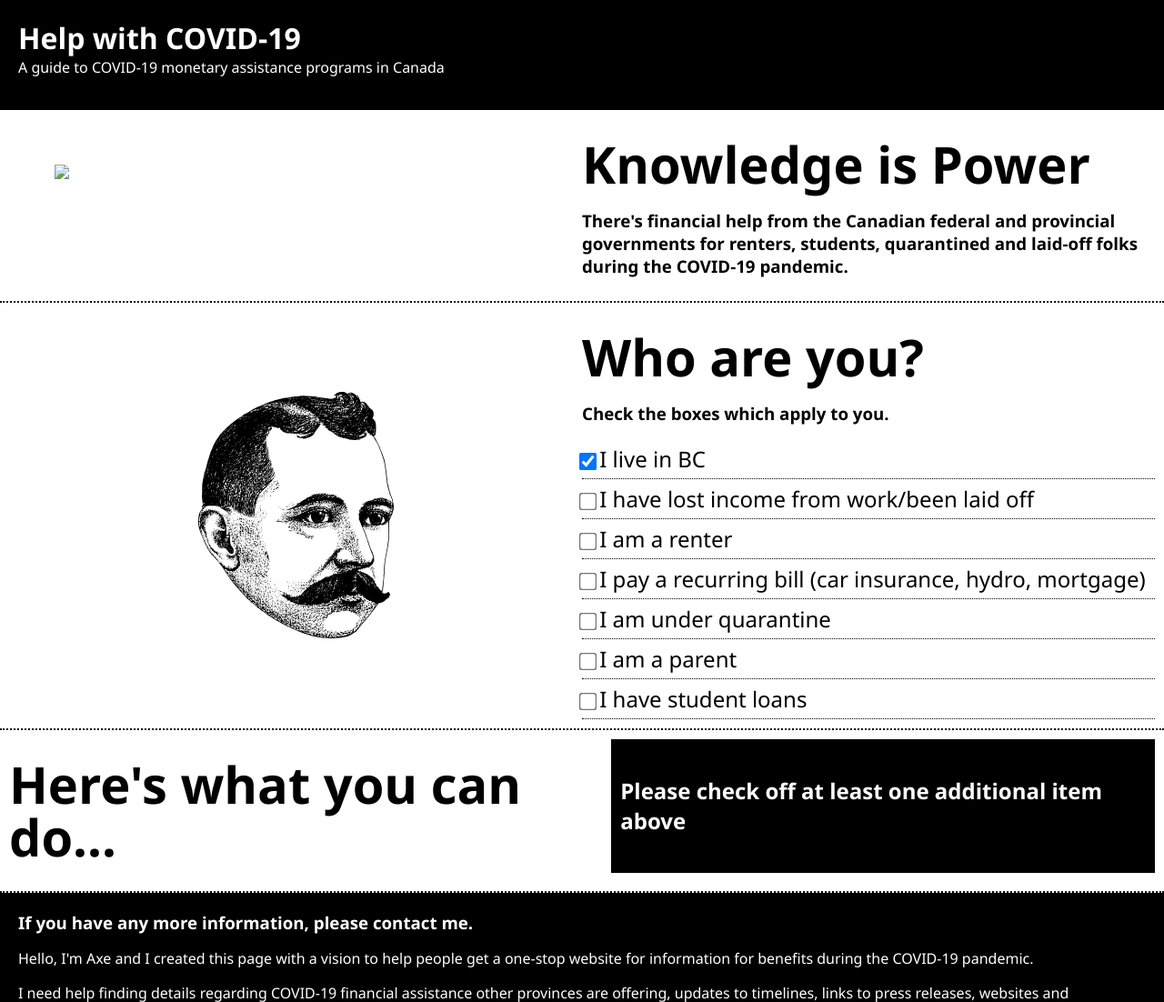
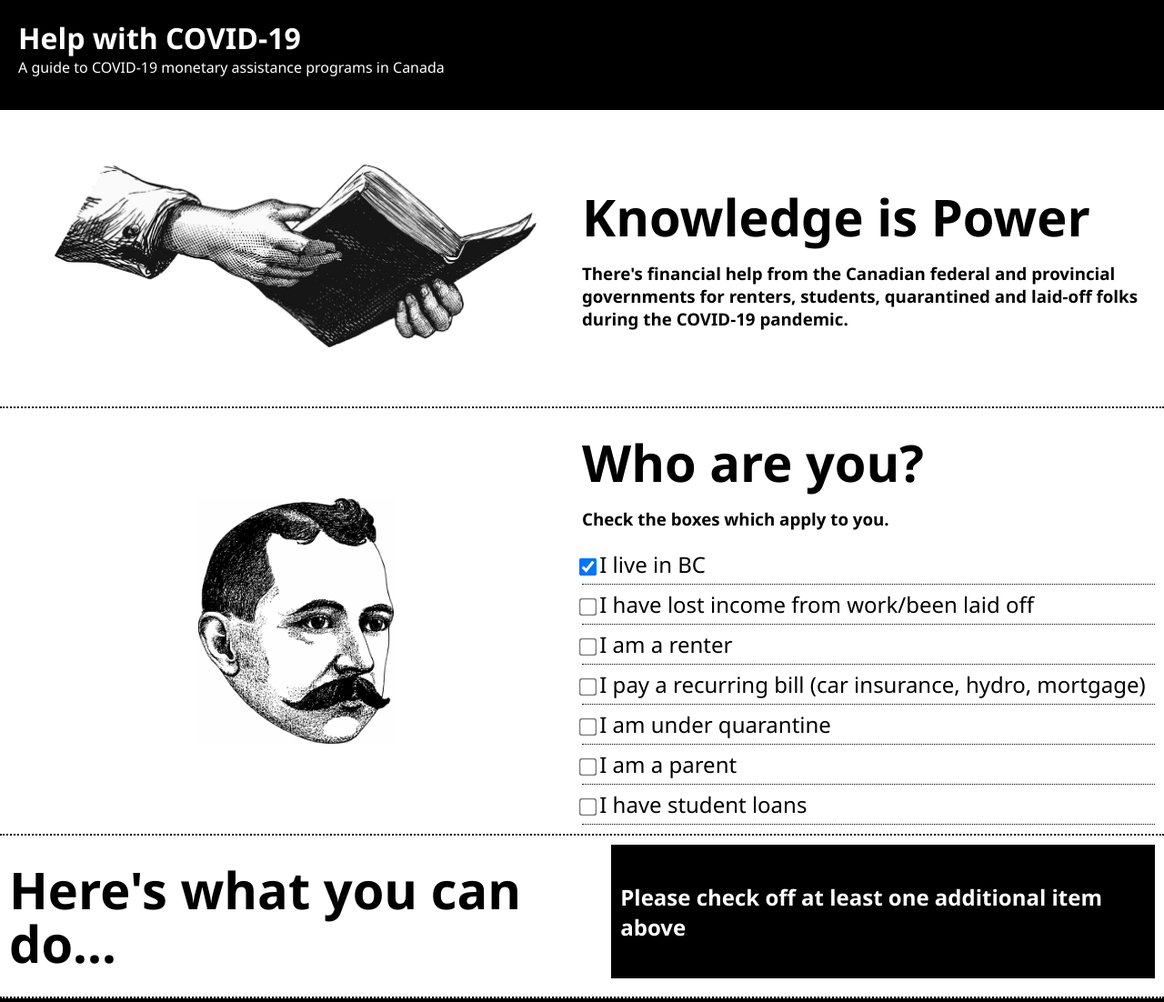
Before and after one commit to xuyunzeng/covid19help, a plain HTML site: page index.html in a window 1280 px wide. Shown: the top 1102 px of the page at 91% size. Drawn offline with Linux system fonts and the light colour scheme.

Commit message:
new images

```diff
--- a/index.html
+++ b/index.html
@@ -6,6 +6,10 @@
 <html class="no-js">
   <!--<![endif]-->
   <head>
+    <meta property="og:title" content="Help with COVID-19">
+<meta property="og:description" content="Financial aid during COVID-19 pandemic in Canada">
+<meta property="og:image" content="http://helpwithcovid19.ca/images/book.jpg">
+<meta property="og:url" content="http://helpwithcovid19.ca">
     <!-- Global site tag (gtag.js) - Google Analytics -->
 <script async src="https://www.googletagmanager.com/gtag/js?id=UA-109844885-3"></script>
 <script>
@@ -36,7 +40,7 @@
     </header>
     <section class="hero">
       <div class="hero-left">
-        <img src="./images/book.svg" />
+        <img src="./images/book.jpg" />
       </div>
       <div class="hero-right">
         <h1 class="slogan">Knowledge is Power</h1>
@@ -49,7 +53,7 @@
     </section>
     <section class="questions">
       <div class="questions-left">
-        <img src="./images/man.svg" />
+        <img src="./images/man.jpg" />
       </div>
       <div class="questions-right">
         <h1 class="slogan">Who are you?</h1>
```
Also changed, not shown: images/book.jpg (added), images/man.jpg (added).
